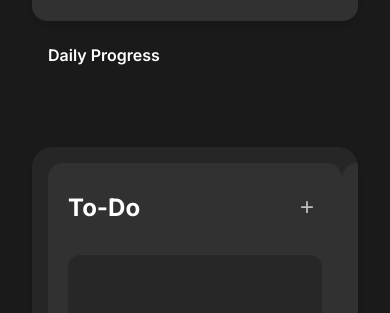
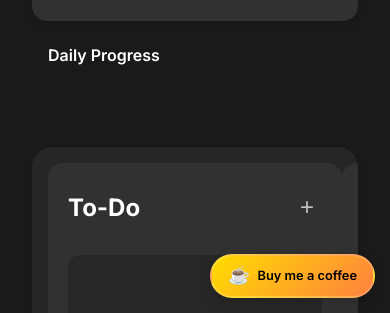
Before and after one commit to nishantvyas/taskmanager, a website built with Vite: page index.html in a window 390 px wide. Shown: the part 531-844 px from the top of the page. Built offline with nearby package versions, Linux system fonts and the light colour scheme; some packages are replaced by stand-ins of ours.

Commit message:
Add GitHub funding configuration and Buy Me a Coffee badge
- Added .github/FUNDING.yml with buymeacoffee details
- Added floating Buy Me a Coffee badge to extension UI
- Styled with gradient background and hover animations
- Mobile responsive design

```diff
--- a/index.html
+++ b/index.html
@@ -249,6 +249,14 @@
         </div>
     </div>
 
+    <!-- Buy Me a Coffee Badge -->
+    <div class="buy-me-coffee-container">
+        <a href="https://buymeacoffee.com/nishantvyas" target="_blank" class="buy-me-coffee-btn">
+            <span class="coffee-icon">☕</span>
+            <span class="coffee-text">Buy me a coffee</span>
+        </a>
+    </div>
+
     <script type="module" src="main.js"></script>
 </body>
 </html>
--- a/style.css
+++ b/style.css
@@ -1802,3 +1802,64 @@ button:hover {
         box-shadow: 0 0 3px currentColor;
     }
 }
+
+/* ------------------------- */
+/* --- BUY ME A COFFEE --- */
+/* ------------------------- */
+.buy-me-coffee-container {
+    position: fixed;
+    bottom: 20px;
+    right: 20px;
+    z-index: 999;
+}
+
+.buy-me-coffee-btn {
+    display: flex;
+    align-items: center;
+    gap: 0.5rem;
+    padding: 0.75rem 1.25rem;
+    background: linear-gradient(135deg, #FFDD00, #FF813F);
+    color: #000000;
+    text-decoration: none;
+    border-radius: 25px;
+    font-weight: 600;
+    font-size: 0.9rem;
+    box-shadow: 0 4px 12px rgba(0, 0, 0, 0.15);
+    transition: all 0.3s ease;
+    border: 2px solid rgba(255, 255, 255, 0.2);
+}
+
+.buy-me-coffee-btn:hover {
+    transform: translateY(-2px);
+    box-shadow: 0 6px 20px rgba(0, 0, 0, 0.25);
+    background: linear-gradient(135deg, #FFE135, #FF8C42);
+}
+
+.coffee-icon {
+    font-size: 1.1rem;
+    animation: steam 2s ease-in-out infinite;
+}
+
+.coffee-text {
+    font-weight: 600;
+    color: #000000;
+}
+
+@keyframes steam {
+    0%, 100% { transform: translateY(0px) rotate(0deg); }
+    25% { transform: translateY(-2px) rotate(1deg); }
+    75% { transform: translateY(-1px) rotate(-1deg); }
+}
+
+/* Mobile responsive */
+@media (max-width: 768px) {
+    .buy-me-coffee-container {
+        bottom: 15px;
+        right: 15px;
+    }
+
+    .buy-me-coffee-btn {
+        padding: 0.6rem 1rem;
+        font-size: 0.8rem;
+    }
+}
```
Also changed, not shown: .github/FUNDING.yml (added), dist/index.html, dist/main.css.
